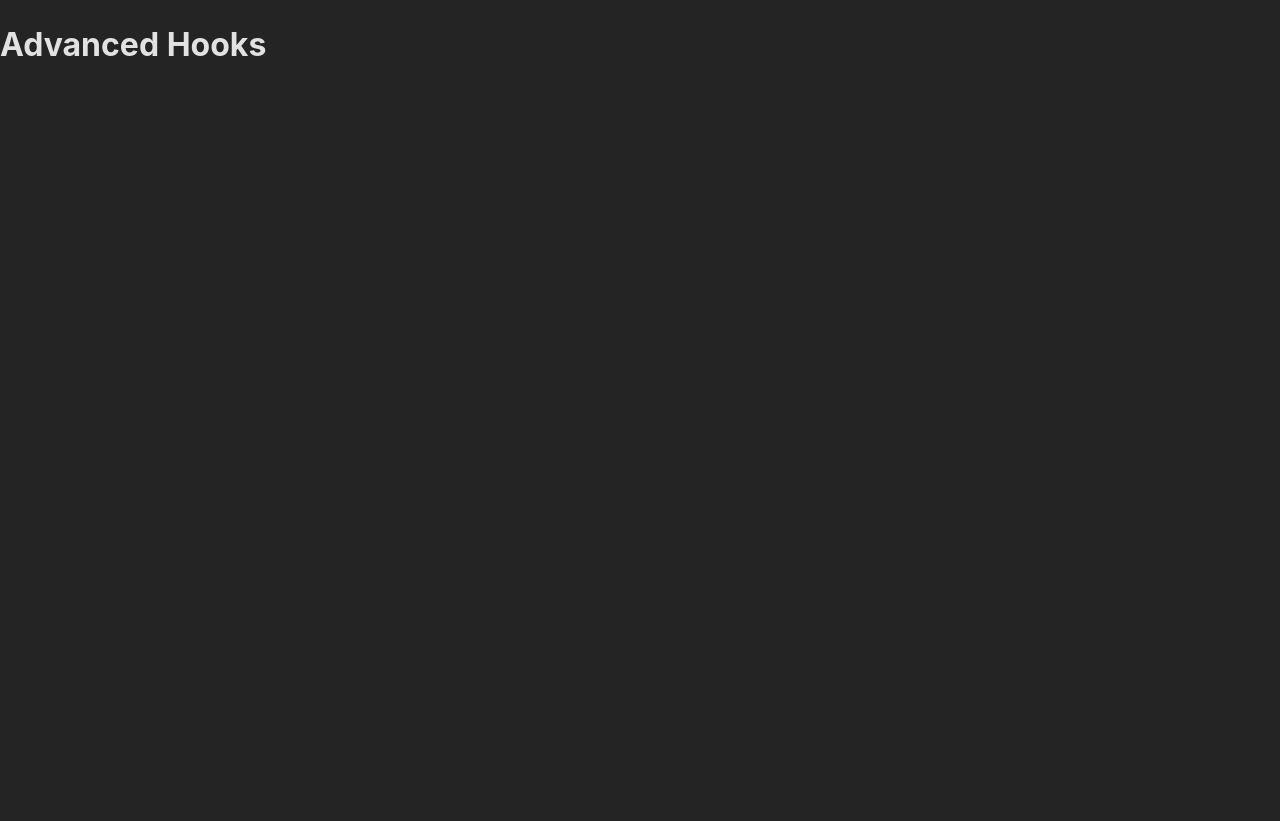
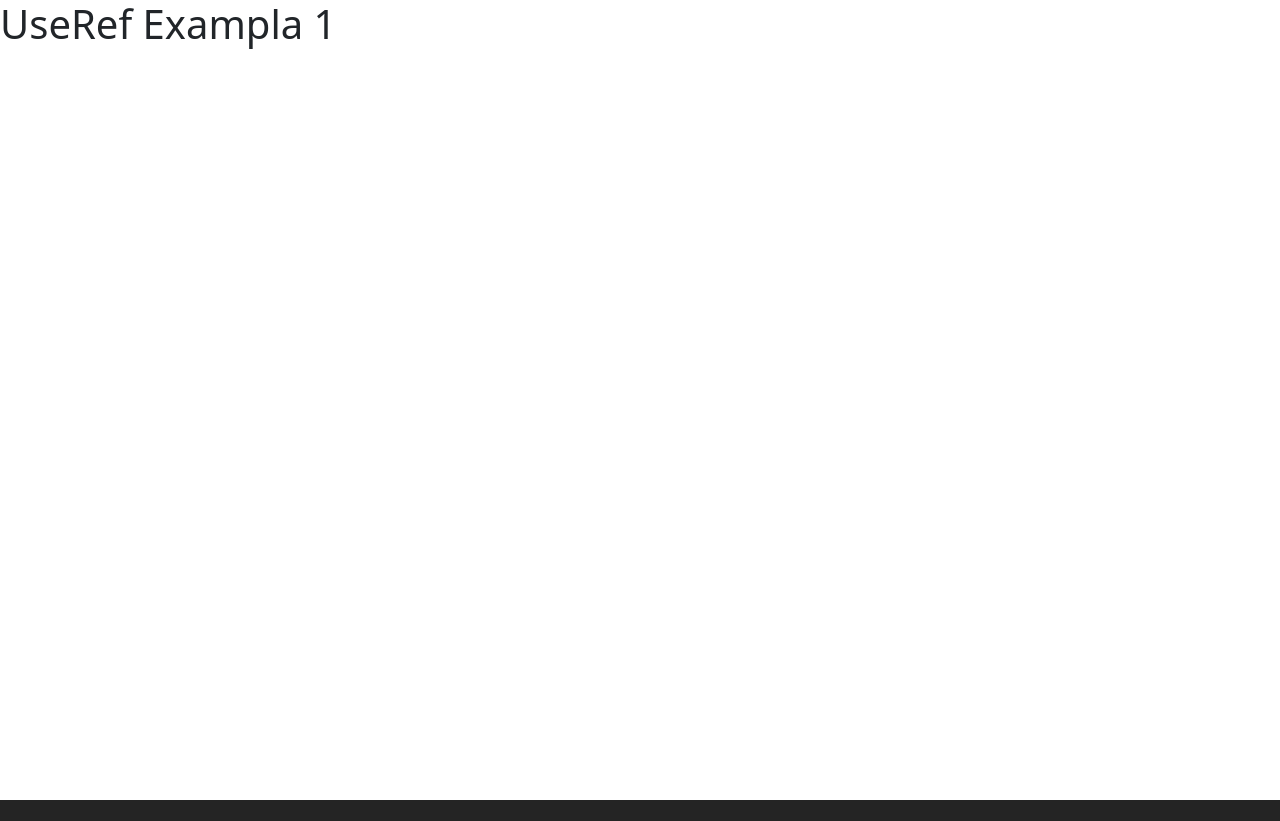
Before and after one commit to it27427/advanced-react-hooks, a React (Vite) app: page / in a window 1280 px wide. After the commit the page ends 800 px from the top, so only its background shows below. Built offline with nearby package versions, Linux system fonts and the light colour scheme.

Commit message:
Bootstrap-CDN added

```diff
--- a/index.html
+++ b/index.html
@@ -5,6 +5,8 @@
     <link rel="icon" type="image/svg+xml" href="/vite.svg" />
     <meta name="viewport" content="width=device-width, initial-scale=1.0" />
     <title>Advanced React Hooks</title>
+    <!-- BOOTSTRAP-CDN -->
+    <link rel="stylesheet" href="https://cdn.jsdelivr.net/npm/bootstrap@5.3.3/dist/css/bootstrap.min.css" />
   </head>
   <body>
     <div id="root"></div>
--- a/src/App.jsx
+++ b/src/App.jsx
@@ -1,9 +1,10 @@
 import React from 'react';
+import UseRefExample1 from './components/UseRefExample1';
 
 const App = () => {
   return (
     <>
-      <h1>Advanced Hooks</h1>
+      <UseRefExample1 />
     </>
   );
 };
```
